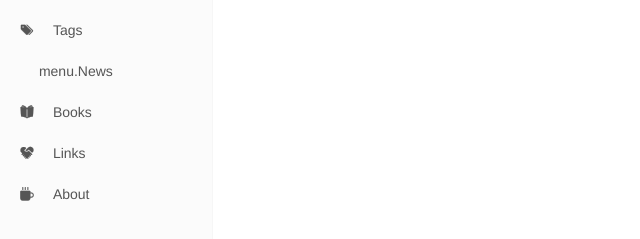
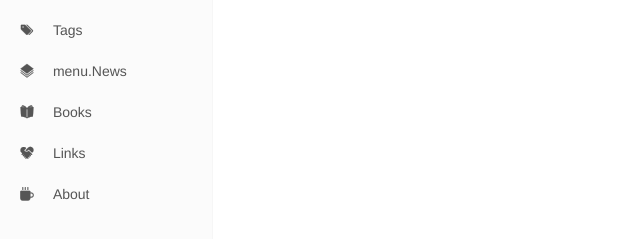
Before and after one commit to PengFengGroup/PengFengGroup.github.io, a plain HTML site: page archives/2020/05/index.html in a window 1280 px wide. Shown: the part 333-572 px from the top of the page, 0-640 px from the left. Drawn offline with nearby package versions, Linux system fonts and the light colour scheme; no server answers.

Commit message:
Site updated: 2020-05-09 17:28:02

```diff
--- a/archives/2020/05/index.html
+++ b/archives/2020/05/index.html
@@ -137,7 +137,7 @@
         <li class="menu-item menu-item-news">
           <a href="/news">
 
-            <i class="icon "></i>
+            <i class="icon icon-project"></i>
 
             <span class="menu-title">menu.News</span>
           </a>
```
Also changed, not shown: archives/2020/index.html (+1 -1 lines), archives/index.html (+1 -1 lines), index.html (+1 -1 lines), tags/ChemElectrochem/index.html (+1 -1 lines).
